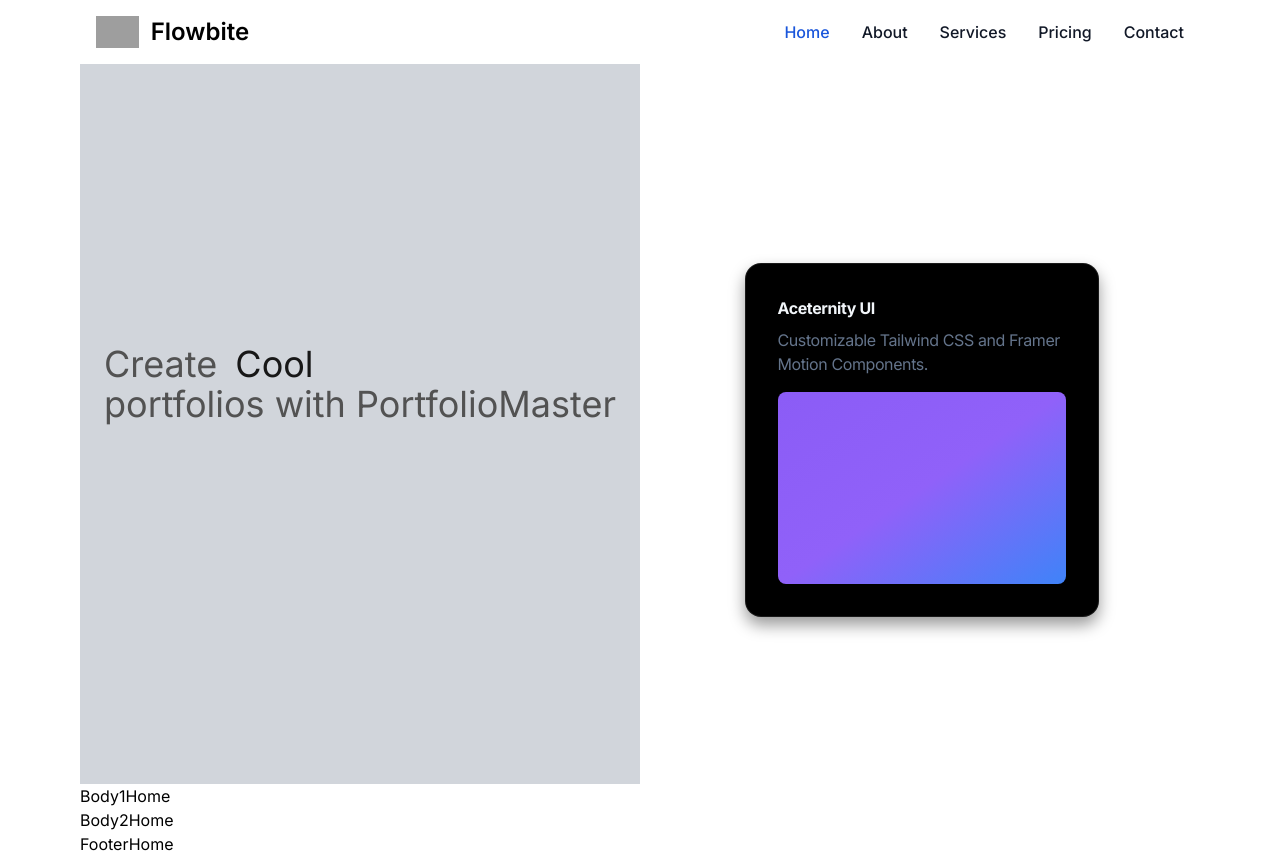
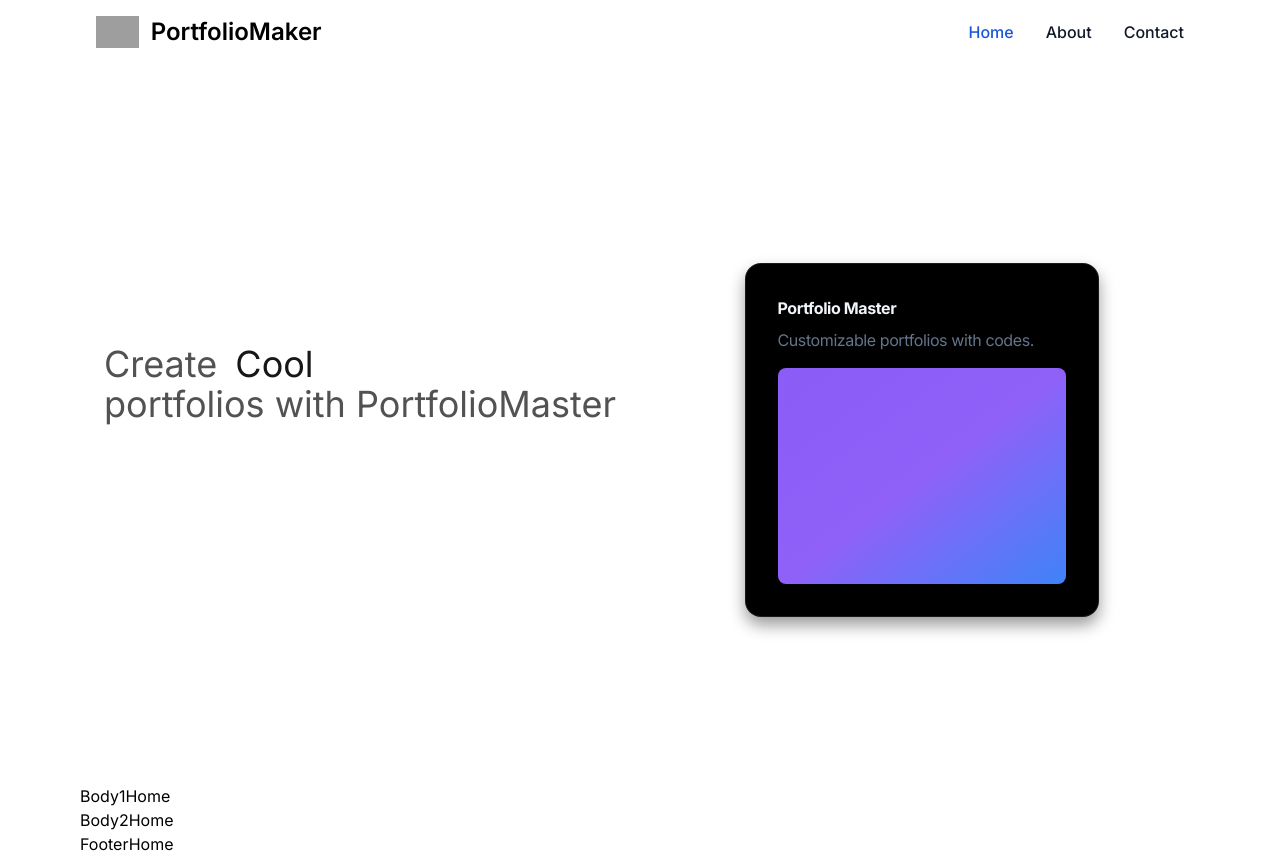
Before and after one commit to FariaLimpa/portfolio-maker, a Next.js app: page / in a window 1280 px wide. Built offline with nearby package versions, Linux system fonts and the light colour scheme; grey boxes are pictures that could not be loaded.

Commit message:
customize design

```diff
--- a/app/components/home/HeaderHome.jsx
+++ b/app/components/home/HeaderHome.jsx
@@ -3,7 +3,7 @@ import { FlipWords } from "../ui/flip-words";
 import { PinContainer } from "../ui/3d-pin";
 
 const HeaderHome = () => {
-  return <div className="grid grid-cols-2 "><div className="bg-gray-300">
+  return <div className="grid grid-cols-2 "><div>
   <div className="h-[40rem] flex justify-center items-center px-4">
     <div className="text-4xl mx-auto font-normal text-neutral-600 dark:text-neutral-400">
       Create{" "}
@@ -18,16 +18,16 @@ const HeaderHome = () => {
 <div>
   <div className="h-[45rem] w-full flex items-center justify-center ">
     <PinContainer
-      title="/ui.aceternity.com"
-      href="https://twitter.com/mannupaaji"
+      title="/portfolioMaster.com"
+      href="https://twitter.com"
     >
       <div className="flex basis-full flex-col p-4 tracking-tight text-slate-100/50 sm:basis-1/2 w-[20rem] h-[20rem] ">
         <h3 className="max-w-xs !pb-2 !m-0 font-bold  text-base text-slate-100">
-          Aceternity UI
+          Portfolio Master
         </h3>
         <div className="text-base !m-0 !p-0 font-normal">
           <span className="text-slate-500 ">
-            Customizable Tailwind CSS and Framer Motion Components.
+            Customizable portfolios with codes.
           </span>
         </div>
         <div className="flex flex-1 w-full rounded-lg mt-4 bg-gradient-to-br from-violet-500 via-purple-500 to-blue-500" />
--- a/app/components/home/NavbarHome.jsx
+++ b/app/components/home/NavbarHome.jsx
@@ -15,7 +15,7 @@ const NavbarHome = () => {
               alt="Flowbite Logo"
             />
             <span className="self-center text-2xl font-semibold whitespace-nowrap dark:text-white">
-              Flowbite
+              PortfolioMaker
             </span>
           </a>
           <button
@@ -66,22 +66,6 @@ const NavbarHome = () => {
                   href="#"
                   className="block py-2 px-3 text-gray-900 rounded hover:bg-gray-100 md:hover:bg-transparent md:border-0 md:hover:text-blue-700 md:p-0 dark:text-white md:dark:hover:text-blue-500 dark:hover:bg-gray-700 dark:hover:text-white md:dark:hover:bg-transparent"
                 >
-                  Services
-                </a>
-              </li>
-              <li>
-                <a
-                  href="#"
-                  className="block py-2 px-3 text-gray-900 rounded hover:bg-gray-100 md:hover:bg-transparent md:border-0 md:hover:text-blue-700 md:p-0 dark:text-white md:dark:hover:text-blue-500 dark:hover:bg-gray-700 dark:hover:text-white md:dark:hover:bg-transparent"
-                >
-                  Pricing
-                </a>
-              </li>
-              <li>
-                <a
-                  href="#"
-                  className="block py-2 px-3 text-gray-900 rounded hover:bg-gray-100 md:hover:bg-transparent md:border-0 md:hover:text-blue-700 md:p-0 dark:text-white md:dark:hover:text-blue-500 dark:hover:bg-gray-700 dark:hover:text-white md:dark:hover:bg-transparent"
-                >
                   Contact
                 </a>
               </li>
```
